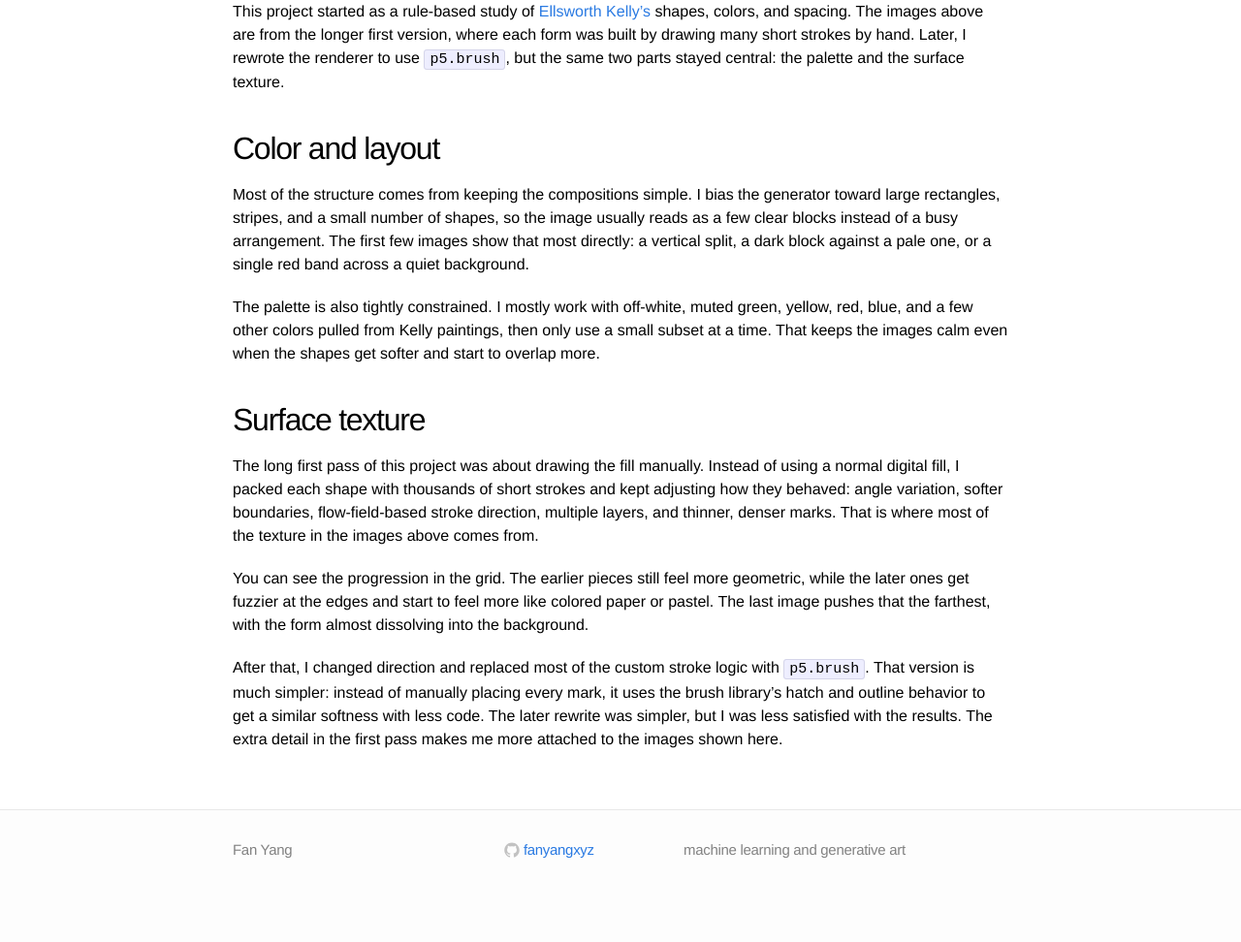
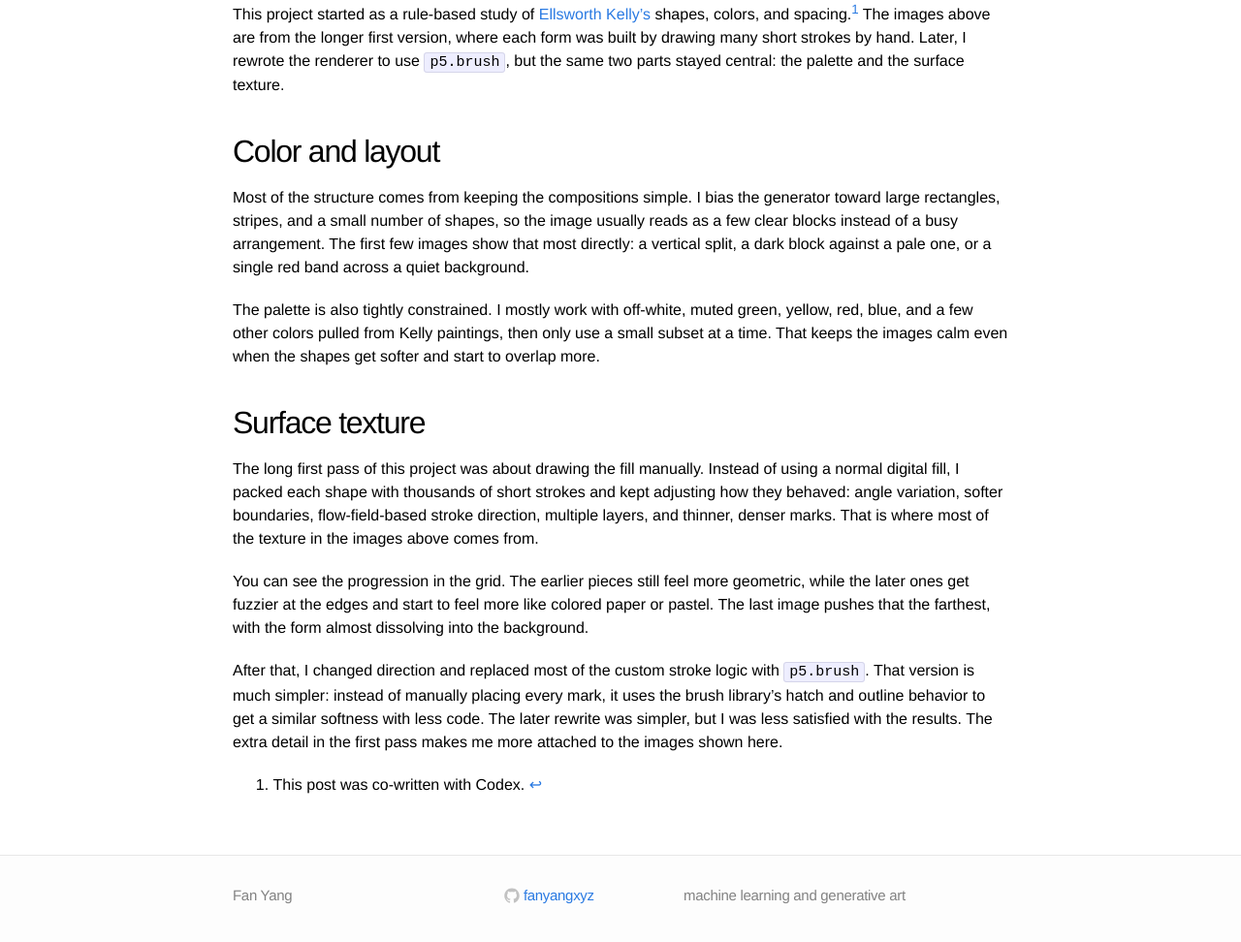
Before and after one commit to fanyangxyz/fanyangxyz.github.io, a Jekyll site: the page built from _posts/2026-01-02-kelly.md, in a window 1280 px wide and 1400 px high, scrolled down 614 px. Shown: the part 420-1392 px from the top of the window at 97% size. Built offline with Jekyll 4.4.1, drawn with Linux system fonts in a browser that asks for light colours; before the commit the page ends 1967 px from its top, so only the background shows below that.

Commit message:
add foot note

```diff
--- a/_posts/2026-01-02-kelly.md
+++ b/_posts/2026-01-02-kelly.md
@@ -19,7 +19,7 @@ tags: [art,code]
   <div class="recoloringpiece"><img src="/assets/kelly/kelly_artwork_20260103_143542_qvie.png" alt="Kelly artwork 9" /></div>
 </div>
 
-This project started as a rule-based study of [Ellsworth Kelly's](https://ellsworthkelly.org/) shapes, colors, and spacing.
+This project started as a rule-based study of [Ellsworth Kelly's](https://ellsworthkelly.org/) shapes, colors, and spacing.[^codex]
 The images above are from the longer first version, where each form was built by drawing many short strokes by hand.
 Later, I rewrote the renderer to use `p5.brush`, but the same two parts stayed central: the palette and the surface texture.
 
@@ -47,3 +47,5 @@ After that, I changed direction and replaced most of the custom stroke logic wit
 That version is much simpler: instead of manually placing every mark, it uses the brush library's hatch and outline behavior to get a similar softness with less code.
 The later rewrite was simpler, but I was less satisfied with the results.
 The extra detail in the first pass makes me more attached to the images shown here.
+
+[^codex]: This post was co-written with Codex.
```
